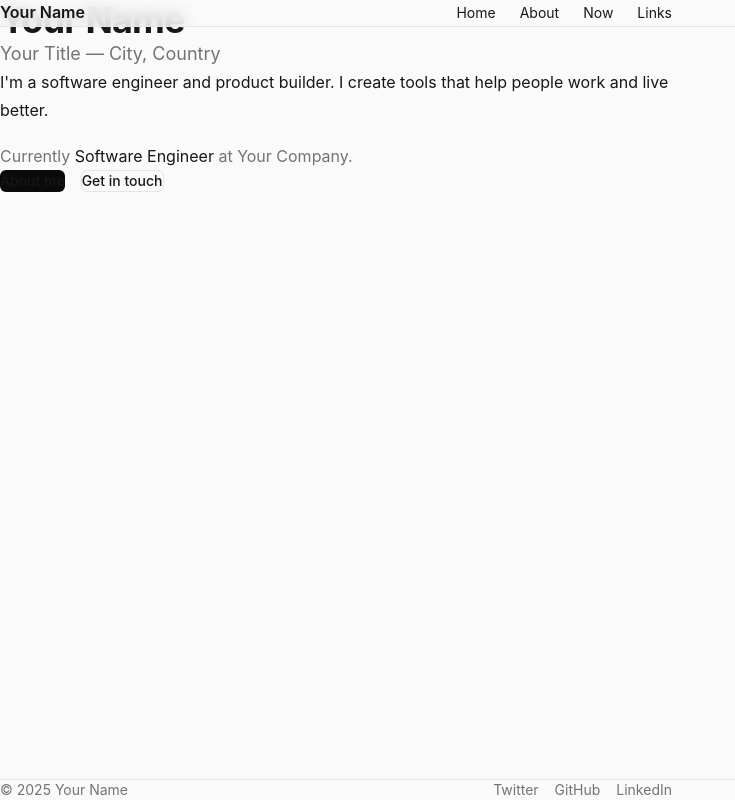
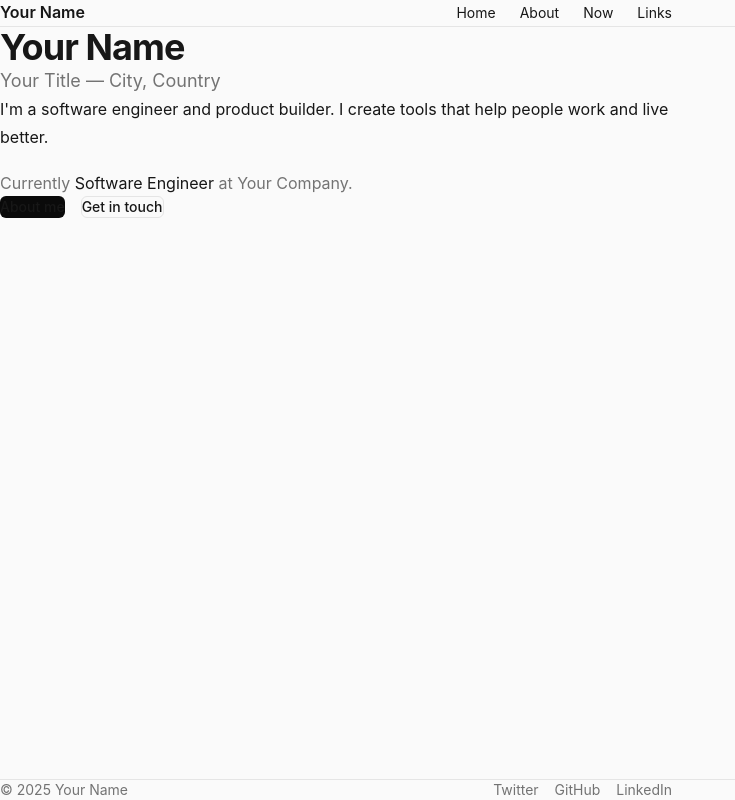
Before and after one commit to dtenreiro/claude-web, a Next.js app: page / in a window 1280 px wide. Shown: the whole page, without its empty margins (0-735 px from the left). Built offline with nearby package versions, Linux system fonts and the light colour scheme.

Commit message:
Refactor layout and navigation components for improved styling consistency

```diff
--- a/src/app/layout.tsx
+++ b/src/app/layout.tsx
@@ -38,7 +38,7 @@ export default function RootLayout({
     <html lang="en" suppressHydrationWarning>
       <body className="antialiased min-h-screen flex flex-col">
         <Navigation />
-        <main className="flex-1 pt-16">{children}</main>
+        <main className="flex-1">{children}</main>
         <Footer />
       </body>
     </html>
--- a/src/components/navigation.tsx
+++ b/src/components/navigation.tsx
@@ -8,7 +8,7 @@ export function Navigation() {
   const pathname = usePathname();
 
   return (
-    <header className="fixed top-0 left-0 right-0 z-50 bg-background/80 backdrop-blur-sm border-b border-border">
+    <header className="sticky top-0 z-50 bg-background/80 backdrop-blur-sm border-b border-border">
       <nav className="max-w-2xl mx-auto px-6 py-4">
         <div className="flex items-center justify-between">
           <Link
```
